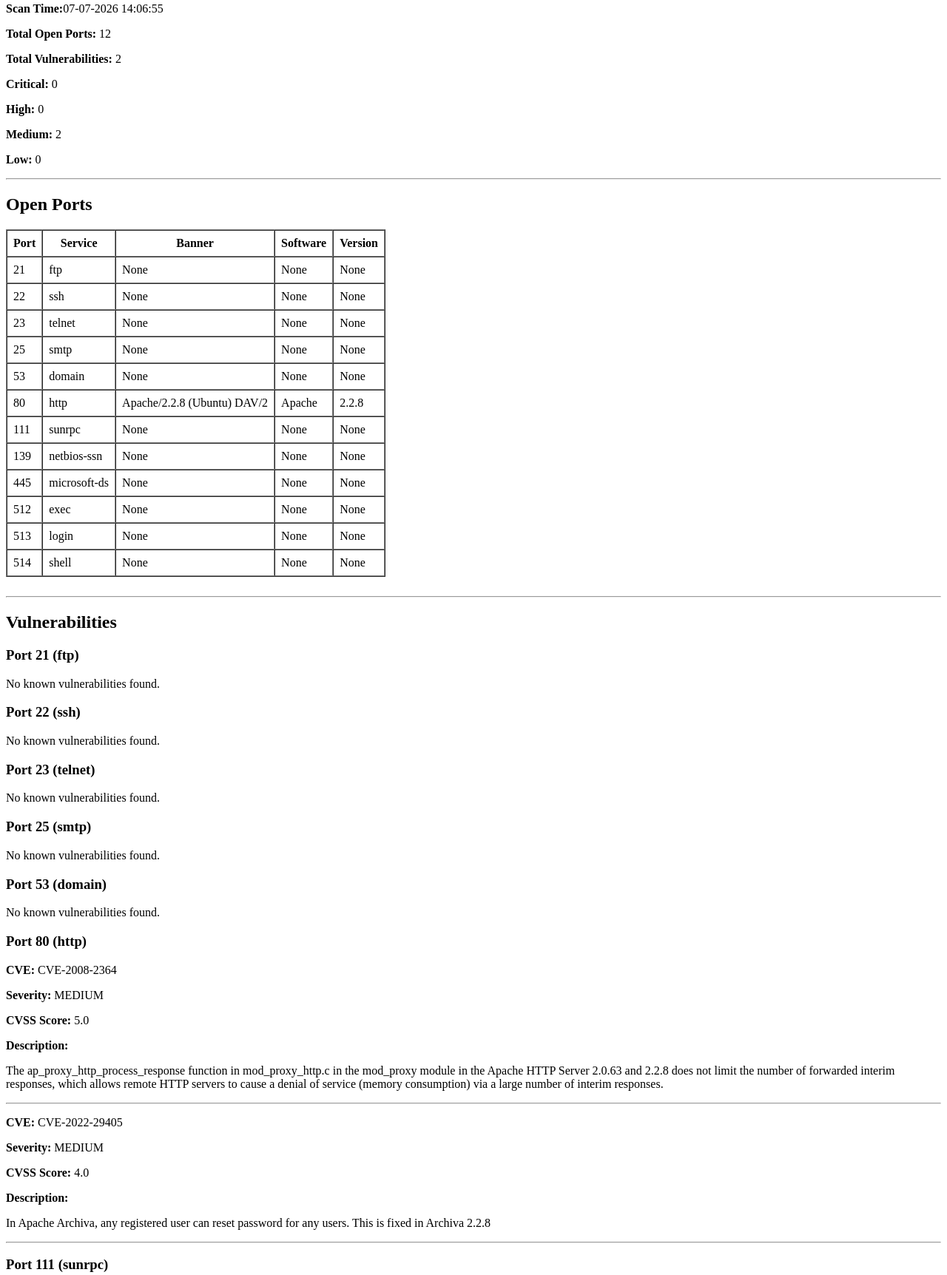
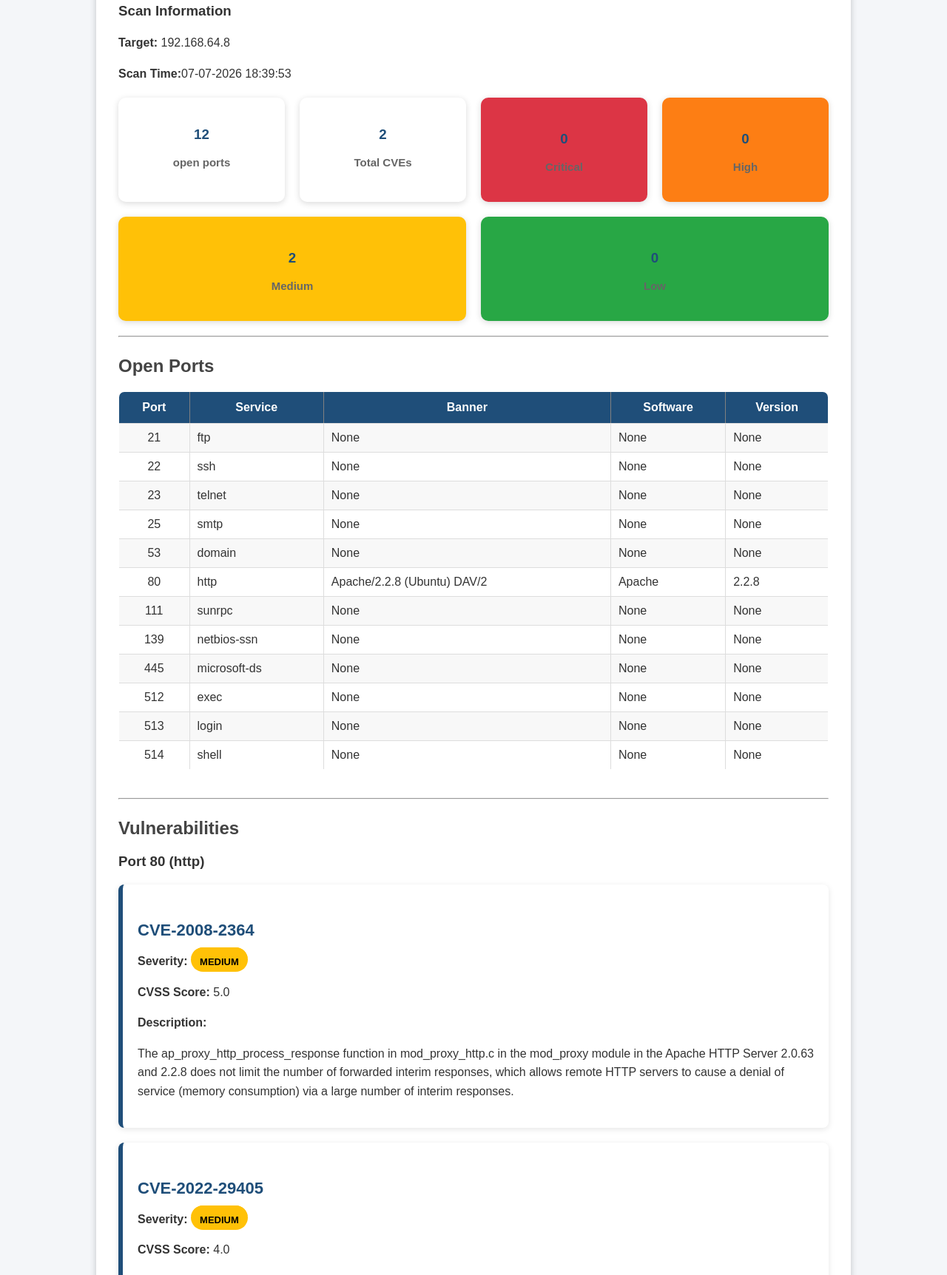
Before and after one commit to abhijeetrao11/vulnscan, a plain HTML site: page report.html in a window 1280 px wide. Shown: the part 219-1943 px from the top of the page at 74% size. Drawn offline with Linux system fonts and the light colour scheme.

Commit message:
phase 7: completed css and full report of html generating

```diff
--- a/report.html
+++ b/report.html
@@ -4,27 +4,61 @@
             <head>
             <meta charset="UTF=8">
             <title>VulnScanX Report</title>
+            <link rel="stylesheet" href="style.css">
             </head>
 
             <body>
+            <div class="container">
             <h1>VulnScanX</h1>
             <h2>Network Vulnerability Scan Report</h2>
             <hr>
             <h3>Scan Information</h3>
             <p><strong>Target:</strong> 192.168.64.8<p>
-            <p><strong>Scan Time:</strong>07-07-2026 14:06:55</p>
-            <p><strong>Total Open Ports:</strong> 12</p>
-            <p><strong>Total Vulnerabilities:</strong> 2</p>
-            <p><strong>Critical:</strong> 0</p>
-            <p><strong>High:</strong> 0</p>
-            <p><strong>Medium:</strong> 2</p>
-            <p><strong>Low:</strong> 0</p>
+            <p><strong>Scan Time:</strong>07-07-2026 18:39:53</p>
+
+            <div class="summary">
+
+            <div class="card">
+            <h3>12</h3>
+            <p>open ports</p>
+            </div>
+
+            <div class="card">
+            <h3>2</h3>
+            <p>Total CVEs</p>
+            </div>
+
+            <div class="card critical">
+            <h3>0</h3>
+            <p>Critical</p>
+            </div>
+
+            <div class="card high">
+            <h3>0</h3>
+            <p>High</p>
+            </div>
+
+            <div class="card medium">
+            <h3>2</h3>
+            <p>Medium</p>
+            </div>
+
+            <div class="card low">
+            <h3>0</h3>
+            <p>Low</p>
+            </div>
+
+
+
+
+            </div>
+
             <hr>
 
             <h2>Open Ports</h2>
             <table border="1" cellspacing="0" cellpadding="8">
             <tr>
-            <th>Port</th>
+            <th class="center">Port</th>
             <th>Service</th>
             <th>Banner</th>
             <th>Software</th>
@@ -32,7 +66,7 @@
             </tr>
 
         <tr>
-        <td>21</td>
+        <td class="center">21</td>
         <td>ftp</td>
         <td>None</td>
         <td>None</td>
@@ -40,7 +74,7 @@
         </tr>
 
         <tr>
-        <td>22</td>
+        <td class="center">22</td>
         <td>ssh</td>
         <td>None</td>
         <td>None</td>
@@ -48,7 +82,7 @@
         </tr>
 
         <tr>
-        <td>23</td>
+        <td class="center">23</td>
         <td>telnet</td>
         <td>None</td>
         <td>None</td>
@@ -56,7 +90,7 @@
         </tr>
 
         <tr>
-        <td>25</td>
+        <td class="center">25</td>
         <td>smtp</td>
         <td>None</td>
         <td>None</td>
@@ -64,7 +98,7 @@
         </tr>
 
         <tr>
-        <td>53</td>
+        <td class="center">53</td>
         <td>domain</td>
         <td>None</td>
         <td>None</td>
@@ -72,7 +106,7 @@
         </tr>
 
         <tr>
-        <td>80</td>
+        <td class="center">80</td>
         <td>http</td>
         <td>Apache/2.2.8 (Ubuntu) DAV/2</td>
         <td>Apache</td>
@@ -80,7 +114,7 @@
         </tr>
 
         <tr>
-        <td>111</td>
+        <td class="center">111</td>
         <td>sunrpc</td>
         <td>None</td>
         <td>None</td>
@@ -88,7 +122,7 @@
         </tr>
 
         <tr>
-        <td>139</td>
+        <td class="center">139</td>
         <td>netbios-ssn</td>
         <td>None</td>
         <td>None</td>
@@ -96,7 +130,7 @@
         </tr>
 
         <tr>
-        <td>445</td>
+        <td class="center">445</td>
         <td>microsoft-ds</td>
         <td>None</td>
         <td>None</td>
@@ -104,7 +138,7 @@
         </tr>
 
         <tr>
-        <td>512</td>
+        <td class="center">512</td>
         <td>exec</td>
         <td>None</td>
         <td>None</td>
@@ -112,7 +146,7 @@
         </tr>
 
         <tr>
-        <td>513</td>
+        <td class="center">513</td>
         <td>login</td>
         <td>None</td>
         <td>None</td>
@@ -120,7 +154,7 @@
         </tr>
 
         <tr>
-        <td>514</td>
+        <td class="center">514</td>
         <td>shell</td>
         <td>None</td>
         <td>None</td>
@@ -133,66 +167,40 @@
 
     <h2>Vulnerabilities</h2>
 
-        <h3>Port 21 (ftp)</h3>
+            <h3>Port 80 (http)</h3>
 
-            <p>No known vulnerabilities found.</p>
-
-        <h3>Port 22 (ssh)</h3>
-
-            <p>No known vulnerabilities found.</p>
-
-        <h3>Port 23 (telnet)</h3>
-
-            <p>No known vulnerabilities found.</p>
-
-        <h3>Port 25 (smtp)</h3>
-
-            <p>No known vulnerabilities found.</p>
-
-        <h3>Port 53 (domain)</h3>
-
-            <p>No known vulnerabilities found.</p>
-
-        <h3>Port 80 (http)</h3>
-
-                <div>
-                <p><strong>CVE:</strong> CVE-2008-2364</p>
-                <p><strong>Severity:</strong> MEDIUM</p>
+                <div class="vuln-card">
+                <h4>CVE-2008-2364</h4>
+                <p>
+                <strong>Severity:</strong>
+                <span class="badge medium">
+                MEDIUM
+                </span>
+                </p>
                 <p><strong>CVSS Score:</strong> 5.0</p>
                 <p><strong>Description:</strong></p>
                 <p>The ap_proxy_http_process_response function in mod_proxy_http.c in the mod_proxy module in the Apache HTTP Server 2.0.63 and 2.2.8 does not limit the number of forwarded interim responses, which allows remote HTTP servers to cause a denial of service (memory consumption) via a large number of interim responses.</p>
-                <hr>
                 </div>
 
-                <div>
-                <p><strong>CVE:</strong> CVE-2022-29405</p>
-                <p><strong>Severity:</strong> MEDIUM</p>
+                <div class="vuln-card">
+                <h4>CVE-2022-29405</h4>
+                <p>
+                <strong>Severity:</strong>
+                <span class="badge medium">
+                MEDIUM
+                </span>
+                </p>
                 <p><strong>CVSS Score:</strong> 4.0</p>
                 <p><strong>Description:</strong></p>
                 <p>In Apache Archiva, any registered user can reset password for any users. This is fixed in Archiva 2.2.8</p>
-                <hr>
                 </div>
 
-        <h3>Port 111 (sunrpc)</h3>
+    <hr>
+    <footer>
+    <p>Generated by <strong>VulnScanX</strong></p>
+    <p>Report Generated: 07-07-2026 18:39:53</p>
+    </footer>
 
-            <p>No known vulnerabilities found.</p>
-
-        <h3>Port 139 (netbios-ssn)</h3>
-
-            <p>No known vulnerabilities found.</p>
-
-        <h3>Port 445 (microsoft-ds)</h3>
-
-            <p>No known vulnerabilities found.</p>
-
-        <h3>Port 512 (exec)</h3>
-
-            <p>No known vulnerabilities found.</p>
-
-        <h3>Port 513 (login)</h3>
-
-            <p>No known vulnerabilities found.</p>
-
-        <h3>Port 514 (shell)</h3>
-
-            <p>No known vulnerabilities found.</p>
+    </div>
+    </body>
+    </html>
--- /dev/null
+++ b/style.css
@@ -0,0 +1,174 @@
+body{
+    font-family: Arial, Helvetica, sans-serif;
+    background: #f4f6f9;
+    margin: 40px;
+    color: #333;
+}
+.h1{
+    color: #1f4e79;
+    text-align: center;
+}
+
+h2{
+    color: #444;
+    margin-top: 25px;
+}
+
+hr{
+    margin: 20px 0;
+}
+
+p{
+    line-height: 1.6;
+}
+
+table{
+    width: 100%;
+    border-collapse: collapse;
+    margin-top: 20px;
+}
+
+th{
+    background: #1f4e79;
+    color: white;
+    padding: 12px;
+}
+
+td{
+    padding: 10px;
+    border: 1px solid #ddd;
+}
+tr:nth-child(even){
+    background: #f8f8f8;
+}
+
+tr:hover{
+    background: #e8f2ff;
+}
+
+.center{
+    text-align: center;
+}
+
+.container{
+    width: 80%;
+    margin: auto;
+    background: white;
+    padding: 30px;
+    border-radius: 10px;
+    box-shadow: 0px 0px 10px rgba(0,0,0,.2);
+
+}
+
+.summary{
+    display:flex;
+    justify-content: space-between;
+    flex-wrap: wrap;
+    gap: 20px;
+    margin-top: 20px;
+    margin-bottom: 20px;
+}
+
+.card{
+    flex: 1;
+    min-width: 150px;
+    background: #ffffff;
+    border-radius: 10px;
+    padding: 20px;
+    text-align: center;
+    box-shadow: 0px 2px 8px rgba(0,0,0,.15);
+}
+.card h3{
+    front-size:36px;
+    color: #1f4e79;
+    margin-bottom: 10px;
+}
+
+.card p{
+    color: #666;
+    font-size: 15px;
+    font-weight: bold;
+}
+
+.critical{
+    border-top: 6px solid #dc3545;
+}
+
+.high{
+    border-top: 6px solid #fd7e14;
+}
+
+.medium{
+    border-top: 6px solid #ffc107;
+}
+
+.low{
+    border-top: 6px solid #28a745;
+}
+.vuln-card{
+    background: #ffffff;
+    border-left: 6px solid #1f4e79;
+    padding: 20px;
+    margin: 20px 0;
+    border-radius: 8px;
+    box-shadow: 0 2px 8px rgba(0,0,0,.1);
+}
+
+.vuln-card h4{
+    color: #1f4e79;
+    font-size: 22px;
+    margin-bottom: 15px;
+
+}
+
+.badge{
+    padding: 6px 12px;
+    border-radius: 20px;
+    color: white;
+    font-size: 13px;
+    font-weight: bold;
+}
+
+.critical{
+    background: #dc3545;
+}
+
+.high{
+    background: #fd7e14;
+}
+
+.medium{
+    background: #ffc107;
+    color: black;
+}
+.low{
+    background: #28a745;
+}
+
+footer{
+    text-align: center;
+    margin-top: 40px;
+    color: #777;
+    font-size: 14px;
+}
+
+.card{
+    transition: 0.3s;
+}
+
+.card:hover{
+    transform: translateY(-5px);
+}
+
+.vuln-card{
+    transition: 0.3s;
+}
+
+.vuln-card:hover{
+    transform: translateY(-3px);
+}
+
+table{
+    overflow: hidden;
+    border-radius: 8px;
+}
```
Also changed, not shown: 1 other file.
